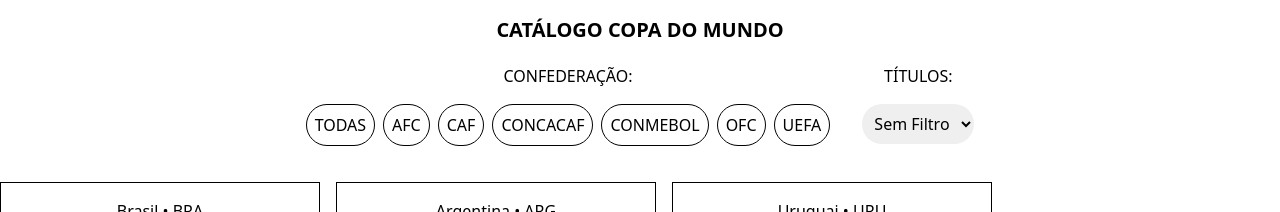
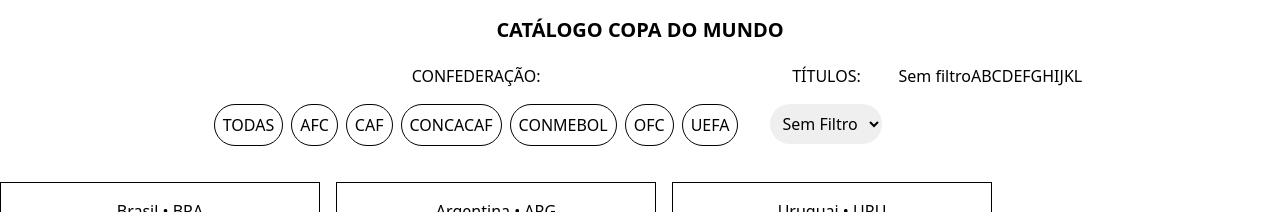
Before and after one commit to MiguelVitorOV/galeria-interativa-de-itens, a React (Vite) app: page / in a window 1280 px wide. Shown: the top 212 px of the page. Built offline with nearby package versions, Linux system fonts and the light colour scheme.

Commit message:
add FiltroGrupo component para filtrar por grupo

```diff
--- a/src/App.jsx
+++ b/src/App.jsx
@@ -1,7 +1,8 @@
 import { useState } from "react"
 import { Carditem } from "./components/CardItem.jsx"
 import { FiltroConf } from "./components/FiltroConf.jsx"
-import { FiltroTitulo} from "./components/FiltroTitulo.jsx"
+import { FiltroTitulo } from "./components/FiltroTitulo.jsx"
+import { FiltroGrupo } from "./components/FiltroGrupo.jsx"
 import data from "./data.js"
 
 function App() {
@@ -16,6 +17,7 @@ function App() {
       <div className="flex justify-center w-full">
         <FiltroConf setFiltro={setFiltroConfederacao}/>
         <FiltroTitulo setFiltro={setFiltroTitulo} filtro={filtroTitulo}/>
+        <FiltroGrupo setFiltro={setFiltroGrupo} filtro={filtroGrupo}/>
       </div>
 
 
--- /dev/null
+++ b/src/components/FiltroGrupo.jsx
@@ -0,0 +1,40 @@
+export function FiltroGrupo(props){
+    const atualizarFiltro = (e) => {
+        if (e.target.value === 'Sem filtro')
+        {
+            props.setFiltro([])
+        } else{
+        props.filtro.includes(e.target.value)? removerFiltro(e.target.value) : adicionarFiltro(e.target.value)
+        }
+    }
+    const adicionarFiltro = (filtroNovo) => {
+        const novaLista = [...props.filtro, filtroNovo]
+        props.setFiltro(novaLista)
+        console.log(props.filtro)
+    }
+    const removerFiltro = (filtroRemover) => {
+        const novaLista = props.filtro.filter((item) => {
+            return item !== filtroRemover
+        })
+        props.setFiltro(novaLista)
+        console.log(props.filtro)
+    }
+
+    return (
+        <div>
+            <button onClick={atualizarFiltro} value='Sem filtro'>Sem filtro</button>
+            <button onClick={atualizarFiltro} value='A'>A</button>
+            <button onClick={atualizarFiltro} value='B'>B</button>
+            <button onClick={atualizarFiltro} value='C'>C</button>
+            <button onClick={atualizarFiltro} value='D'>D</button>
+            <button onClick={atualizarFiltro} value='E'>E</button>
+            <button onClick={atualizarFiltro} value='F'>F</button>
+            <button onClick={atualizarFiltro} value='G'>G</button>
+            <button onClick={atualizarFiltro} value='H'>H</button>
+            <button onClick={atualizarFiltro} value='I'>I</button>
+            <button onClick={atualizarFiltro} value='J'>J</button>
+            <button onClick={atualizarFiltro} value='K'>K</button>
+            <button onClick={atualizarFiltro} value='L'>L</button>
+        </div>
+    )
+}
```
